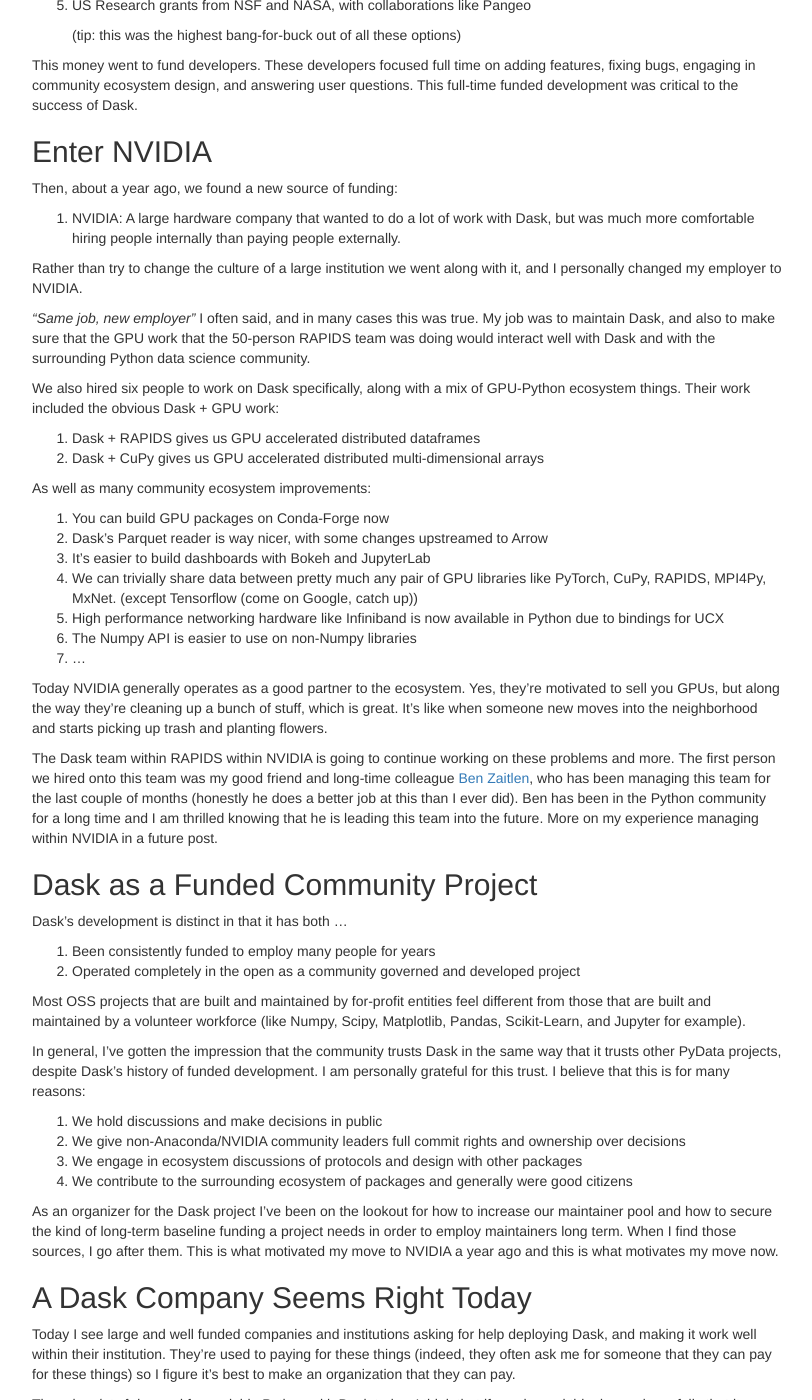
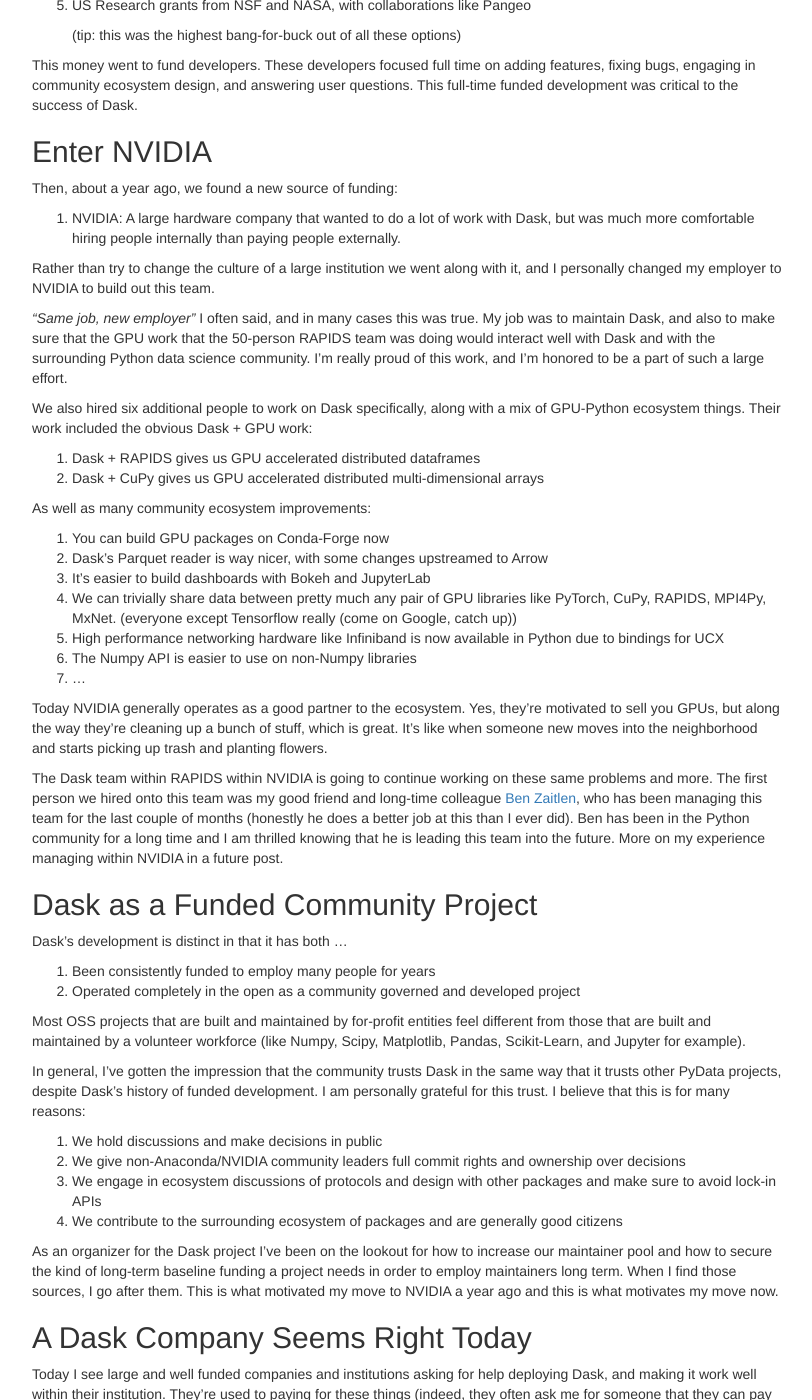
Before and after one commit to besyskymnbk/blog, a Jekyll site: the page built from _posts/work/2020-01-08-founding-1.md, in a window 1280 px wide and 1400 px high, scrolled down 586 px. Shown: the whole window, without its empty margins (233-1045 px from the left). Built offline with Jekyll 4.4.1, drawn with Linux system fonts in a browser that asks for light colours; comment, search, counter and statistics services are not loaded; some of the changed text lies outside the part shown.

Commit message:
small edits to founding

```diff
--- a/_posts/work/2020-01-08-founding.md
+++ b/_posts/work/2020-01-08-founding-1.md
@@ -29,7 +29,7 @@ We've always had a few people (2-10) paid to work on Dask about half-time over
 the past five years.
 
 While at Anaconda we pulled the money to support this
-from pretty much every conceivable source:
+from a diverse set of sources:
 
 1.  The US Government, with an early DARPA grant
 2.  Consulting revenue, at first from financial services companies that were
@@ -56,15 +56,17 @@ Then, about a year ago, we found a new source of funding:
     externally.
 
 Rather than try to change the culture of a large institution we went along with
-it, and I personally changed my employer to NVIDIA.
+it, and I personally changed my employer to NVIDIA to build out this team.
 
 *"Same job, new employer"* I often said, and in many cases this was true.
 My job was to maintain Dask, and also to make sure that the GPU work that the
 50-person RAPIDS team was doing would interact well with Dask and with the
-surrounding Python data science community.
+surrounding Python data science community.  I'm really proud of this work, and
+I'm honored to be a part of such a large effort.
 
-We also hired six people to work on Dask specifically, along with a mix of
-GPU-Python ecosystem things.  Their work included the obvious Dask + GPU work:
+We also hired six additional people to work on Dask specifically,
+along with a mix of GPU-Python ecosystem things.
+Their work included the obvious Dask + GPU work:
 
 1.  Dask + RAPIDS gives us GPU accelerated distributed dataframes
 2.  Dask + CuPy gives us GPU accelerated distributed multi-dimensional arrays
@@ -76,19 +78,20 @@ As well as many community ecosystem improvements:
 3.  It's easier to build dashboards with Bokeh and JupyterLab
 4.  We can trivially share data between pretty much any pair of GPU libraries
     like PyTorch, CuPy, RAPIDS, MPI4Py, MxNet.
-    (except Tensorflow (come on Google, catch up))
+    (everyone except Tensorflow really (come on Google, catch up))
 5.  High performance networking hardware like Infiniband is now available in
     Python due to bindings for UCX
 6.  The Numpy API is easier to use on non-Numpy libraries
 6.  ...
 
-Today NVIDIA generally operates as a good partner to the ecosystem.  Yes, they're
-motivated to sell you GPUs, but along the way they're cleaning up a bunch of
-stuff, which is great.  It's like when someone new
-moves into the neighborhood and starts picking up trash and planting flowers.
+Today NVIDIA generally operates as a good partner to the ecosystem.
+Yes, they're motivated to sell you GPUs,
+but along the way they're cleaning up a bunch of stuff, which is great.
+It's like when someone new moves into the neighborhood and starts picking up
+trash and planting flowers.
 
 The Dask team within RAPIDS within NVIDIA is going to continue working on these
-problems and more.  The first person we hired onto this team was my good
+same problems and more.  The first person we hired onto this team was my good
 friend and long-time colleague [Ben Zaitlen](https://github.com/quasiben), who
 has been managing this team for the last couple of months (honestly he does a
 better job at this than I ever did).  Ben has been in the Python community for a
@@ -116,13 +119,15 @@ I believe that this is for many reasons:
 1.  We hold discussions and make decisions in public
 2.  We give non-Anaconda/NVIDIA community leaders full commit rights and ownership over decisions
 3.  We engage in ecosystem discussions of protocols and design with other packages
-4.  We contribute to the surrounding ecosystem of packages and generally were good citizens
+    and make sure to avoid lock-in APIs
+4.  We contribute to the surrounding ecosystem of packages and are generally good citizens
 
 As an organizer for the Dask project I've been on the lookout for how to
 increase our maintainer pool and how to secure the kind of long-term baseline
 funding a project needs in order to employ maintainers long term.
 When I find those sources, I go after them.
-This is what motivated my move to NVIDIA a year ago and this is what motivates my move now.
+This is what motivated my move to NVIDIA a year ago
+and this is what motivates my move now.
 
 
 A Dask Company Seems Right Today
@@ -130,8 +135,9 @@ A Dask Company Seems Right Today
 
 Today I see large and well funded companies and institutions asking for
 help deploying Dask, and making it work well within their institution.
-They're used to paying for these things (indeed, they often ask me for someone that they can pay for these
-things) so I figure it's best to make an organization that they can pay.
+They're used to paying for these things
+(indeed, they often ask me for someone that they can pay for these things)
+so I figure it's best to make an organization that they can pay.
 
 There is *a lot* of demand for scalable Python with Dask today.
 I think that if we channel this demand carefully that it can have a strong
```
Also changed, not shown: other parts of _posts/work/2020-01-08-founding-1.md (+1 -1 lines).
